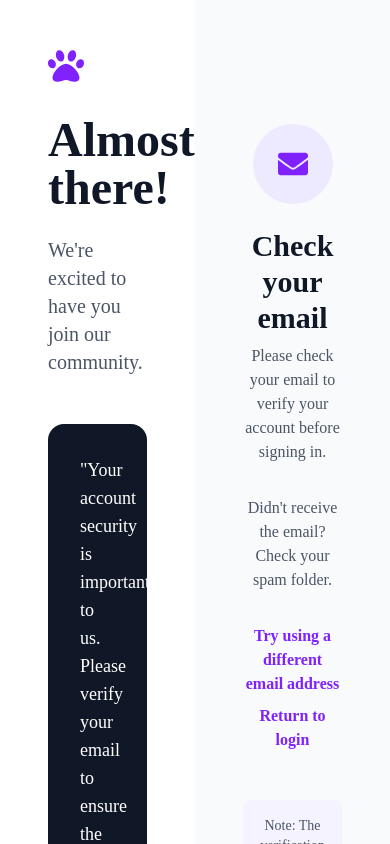
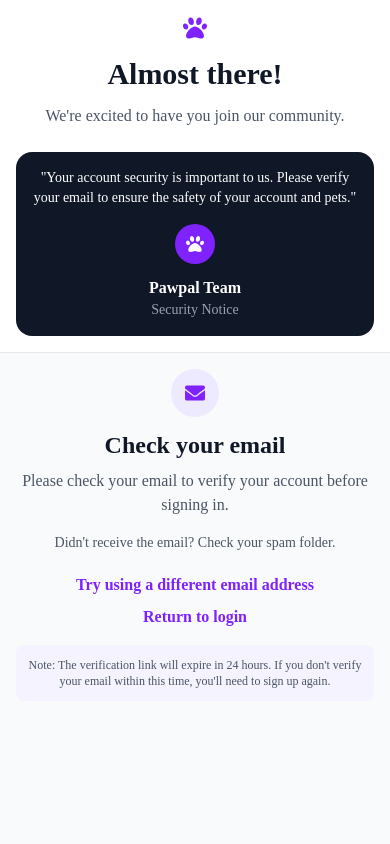
Before and after one commit to kurtRuzzelSapo/Pawpal, a React (Vite) app: page /verify-email in a window 390 px wide. Shown: the top 844 px of the page. Built offline with nearby package versions, Linux system fonts and the light colour scheme; a web font is replaced by a local one.

Commit message:
rev changes
rev

```diff
--- a/src/pages/AdoptionManagement.tsx
+++ b/src/pages/AdoptionManagement.tsx
@@ -9,6 +9,7 @@ interface AdoptedRecord {
   adopted_at?: string | null;
   adopter_id?: string | null;
   adopter_name?: string | null;
+  adopter_email?: string | null;
 }
 
 export default function AdoptionManagement() {
@@ -25,7 +26,6 @@ export default function AdoptionManagement() {
         const res = await supabase
           .from("posts")
           .select("id, name, image_url, updated_at, created_at, status")
-          .ilike("status", "%adopted%")
           .order("updated_at", { ascending: false });
         postsData = res.data as any[] | null;
         postsError = res.error;
@@ -39,7 +39,6 @@ export default function AdoptionManagement() {
           const res = await supabase
             .from("post")
             .select("id, name, image_url, updated_at, created_at, status")
-            .ilike("status", "%adopted%")
             .order("updated_at", { ascending: false });
           postsData = res.data as any[] | null;
           postsError = res.error;
@@ -50,12 +49,17 @@ export default function AdoptionManagement() {
 
       if (postsError) throw postsError;
 
-      if (!postsData || postsData.length === 0) {
+      const adoptedPosts =
+        postsData?.filter((p: any) =>
+          (p.status || "").toLowerCase().includes("adopted")
+        ) || [];
+
+      if (adoptedPosts.length === 0) {
         setRecords([]);
         return;
       }
 
-      const postIds = postsData.map((p: any) => p.id);
+      const postIds = adoptedPosts.map((p: any) => p.id);
 
       // Fetch adoption applications for these posts (get most recent applicant per post)
       // Fetch adoption records (applications/requests). Try plural then fallback to 'adoption_requests'
@@ -89,11 +93,22 @@ export default function AdoptionManagement() {
 
       if (appsError) throw appsError;
 
-      // Build mapping postId -> most recent approved (or any) application
+      const ACCEPTED_STATUSES = ["approved", "accepted", "adopted", "completed"];
+
+      // Build mapping postId -> preferred approved application (fallback to most recent)
       const appMap = new Map<number, any>();
       (appsData || []).forEach((app: any) => {
-        if (!appMap.has(app.post_id)) {
-          appMap.set(app.post_id, app);
+        const normalizedStatus = (app.status || "").toLowerCase();
+        const isApproved = ACCEPTED_STATUSES.includes(normalizedStatus);
+        const existing = appMap.get(app.post_id);
+
+        if (!existing) {
+          appMap.set(app.post_id, { ...app, __isApproved: isApproved });
+          return;
+        }
+
+        if (!existing.__isApproved && isApproved) {
+          appMap.set(app.post_id, { ...app, __isApproved: true });
         }
       });
 
@@ -115,33 +130,50 @@ export default function AdoptionManagement() {
 
           if (profilesData && profilesData.length > 0) {
             usersMap = profilesData.reduce((acc: Record<string, any>, u: any) => {
-              acc[u.id] = u;
+              acc[u.id] = { id: u.id, full_name: u.full_name, email: null };
               return acc;
             }, {} as Record<string, any>);
-          } else {
-            // Fallback: call RPC `get_user_name` for each id (works even if `profiles` table isn't populated)
-            // Note: this may be slower; but adoption volumes are small in admin view.
+          }
+
+          // Fetch additional info from users table (for email / fallback names)
+          const { data: userTableData } = await supabase
+            .from("users")
+            .select("user_id, full_name, email")
+            .in("user_id", adopterIds as any);
+
+          (userTableData || []).forEach((u) => {
+            usersMap[u.user_id] = {
+              id: u.user_id,
+              full_name: u.full_name || usersMap[u.user_id]?.full_name || "Unknown",
+              email: u.email || usersMap[u.user_id]?.email || null,
+            };
+          });
+
+          // Fallback: call RPC `get_user_name` for ids still missing
+          const missingIds = adopterIds.filter((uid) => !usersMap[uid]);
           await Promise.all(
-              adopterIds.map(async (uid: string) => {
+            missingIds.map(async (uid: string) => {
               try {
                 const { data: nameData, error: nameError } = await supabase.rpc("get_user_name", { user_id: uid });
                 if (!nameError && nameData) {
-                    // rpc returns scalar text; shape it into an object for mapping
-                    usersMap[uid] = { id: uid, full_name: Array.isArray(nameData) ? nameData[0] : nameData };
+                  usersMap[uid] = {
+                    id: uid,
+                    full_name: Array.isArray(nameData) ? nameData[0] : nameData,
+                    email: null,
+                  };
                 }
               } catch (err) {
                 console.warn("RPC get_user_name failed for", uid, err);
               }
             })
           );
-          }
         } catch (e) {
-          // If profiles or RPC are restricted by RLS, log and continue
+          // If we fail to fetch user info due to RLS, log and continue
           console.warn("Failed to fetch adopter user records:", e);
         }
       }
 
-      const records: AdoptedRecord[] = postsData.map((p: any) => {
+      const records: AdoptedRecord[] = adoptedPosts.map((p: any) => {
         const app = appMap.get(p.id);
         const adopterId = app?.applicant_id || null;
         const adopter = adopterId ? usersMap[adopterId] : null;
@@ -149,9 +181,10 @@ export default function AdoptionManagement() {
           post_id: p.id,
           post_name: p.name,
           image_url: p.image_url || null,
-          adopted_at: app?.created_at || null,
+          adopted_at: app?.created_at || p.updated_at || p.created_at || null,
           adopter_id: adopterId,
           adopter_name: adopter?.full_name || null,
+          adopter_email: adopter?.email || null,
         };
       });
 
@@ -212,8 +245,11 @@ export default function AdoptionManagement() {
                     </div>
                   </td>
                   <td className="px-6 py-4 whitespace-nowrap">
-                    {r.adopter_name || "Unknown"}
-                    <div className="text-xs text-gray-400">{r.adopter_id}</div>
+                    <div className="font-medium text-gray-900">{r.adopter_name || "Unknown"}</div>
+                    {r.adopter_email && (
+                      <div className="text-xs text-gray-500">{r.adopter_email}</div>
+                    )}
+                    <div className="text-xs text-gray-400">{r.adopter_id || "N/A"}</div>
                   </td>
                   <td className="px-6 py-4 whitespace-nowrap text-sm text-gray-500">
                     {r.adopted_at ? new Date(r.adopted_at).toLocaleString() : "-"}
--- a/src/pages/ChatPage.tsx
+++ b/src/pages/ChatPage.tsx
@@ -1589,7 +1589,7 @@ const ChatPage: React.FC = () => {
                   baseName = currentConversation.adopter_name;
                 } else {
                   // Fallback to getUserInfo if we can't match roles
-                  const senderInfo = await getUserInfo(newMessage.sender_id);
+              const senderInfo = await getUserInfo(newMessage.sender_id);
                   baseName = senderInfo.name;
                 }
 
--- a/src/pages/VerifyEmailPage.tsx
+++ b/src/pages/VerifyEmailPage.tsx
@@ -144,60 +144,59 @@ const VerifyEmailPage = () => {
   };
 
   return (
-    <div className="min-h-screen flex bg-gray-50">
-      {/* Left Section */}
-      <div className="w-1/2 p-12 flex flex-col justify-between bg-white">
+    <div className="min-h-screen flex flex-col md:flex-row bg-gray-50">
+      {/* Left column (mobile-first stacked) */}
+      <div className="w-full md:w-1/2 p-4 md:p-10 flex flex-col justify-between bg-white border-b border-gray-200 md:border-b-0 md:border-r">
         <div>
-          <div className="mb-8">
-            <FaPaw className="text-violet-600 text-4xl" />
+          <div className="mb-4 md:mb-8 flex justify-center md:justify-start">
+            <FaPaw className="text-violet-600 text-2xl md:text-4xl" />
           </div>
-          <h1 className="text-5xl font-bold mb-6 text-gray-900">
+          <h1 className="text-3xl md:text-5xl font-bold mb-3 md:mb-6 text-gray-900 text-center md:text-left">
             Almost there!
           </h1>
-          <p className="text-xl text-gray-600 mb-12">
+          <p className="text-base md:text-xl text-gray-600 mb-6 md:mb-12 text-center md:text-left">
             We're excited to have you join our community.
           </p>
         </div>
 
-        {/* Info Card */}
-        <div className="bg-gray-900 text-white p-8 rounded-2xl">
-          <p className="text-lg mb-6">
+        <div className="w-full max-w-lg mx-auto bg-gray-900 text-white p-4 md:p-8 rounded-2xl text-center md:text-left space-y-4 md:space-y-6">
+          <p className="text-sm md:text-lg">
             "Your account security is important to us. Please verify your email to ensure the safety of your account and pets."
           </p>
-          <div className="flex items-center">
-            <div className="w-12 h-12 bg-violet-600 rounded-full flex items-center justify-center text-xl">
+          <div className="flex flex-col sm:flex-row sm:items-center sm:justify-start gap-3">
+            <div className="w-10 h-10 md:w-12 md:h-12 bg-violet-600 rounded-full flex items-center justify-center text-lg md:text-xl mx-auto sm:mx-0">
               <FaPaw />
             </div>
-            <div className="ml-4">
+            <div className="text-center sm:text-left">
               <p className="font-semibold">Pawpal Team</p>
-              <p className="text-gray-400">Security Notice</p>
+              <p className="text-gray-400 text-sm">Security Notice</p>
             </div>
           </div>
         </div>
       </div>
 
-      {/* Right Section */}
-      <div className="w-1/2 p-12 flex items-center justify-center">
-        <div className="w-full max-w-md text-center">
-          <div className="mb-8">
-            <div className="bg-violet-100 w-20 h-20 rounded-full mx-auto flex items-center justify-center mb-6">
-              <FaEnvelope className="text-violet-600 text-3xl" />
+      {/* Right column */}
+      <div className="w-full md:w-1/2 p-4 md:p-10 flex items-start md:items-center justify-center">
+        <div className="w-full max-w-md text-center space-y-4 md:space-y-6">
+          <div>
+            <div className="bg-violet-100 w-12 h-12 md:w-20 md:h-20 rounded-full mx-auto flex items-center justify-center mb-3 md:mb-6">
+              <FaEnvelope className="text-violet-600 text-xl md:text-3xl" />
             </div>
-            <h2 className="text-3xl font-bold mb-2 text-gray-900">Check your email</h2>
+            <h2 className="text-2xl md:text-3xl font-bold mb-2 text-gray-900">
+              Check your email
+            </h2>
             {email && (
-              <p className="text-gray-600 mb-4">
+              <p className="text-gray-600 mb-3 md:mb-4 break-words">
                 We've sent a verification link to:
                 <br />
-                <span className="font-medium text-gray-800">{email}</span>
+                <span className="font-semibold text-gray-800">{email}</span>
               </p>
             )}
-            <p className="text-gray-600 mb-8">
-              {message}
-            </p>
+            <p className="text-gray-600 mb-2 md:mb-6 break-words">{message}</p>
           </div>
 
-          <div className="space-y-4">
-            <p className="text-gray-600">
+          <div className="space-y-3 md:space-y-4">
+            <p className="text-gray-600 text-sm md:text-base">
               Didn't receive the email? Check your spam folder.
             </p>
 
@@ -205,40 +204,42 @@ const VerifyEmailPage = () => {
               <button
                 onClick={handleResend}
                 disabled={resending}
-                className="w-full bg-violet-600 text-white py-3 px-6 rounded-lg font-semibold hover:bg-violet-700 transition-colors duration-300 disabled:opacity-50 disabled:cursor-not-allowed"
+                className="w-full bg-violet-600 text-white py-2.5 md:py-3 px-4 md:px-6 rounded-lg font-semibold hover:bg-violet-700 transition disabled:opacity-50 disabled:cursor-not-allowed"
               >
                 {resending ? "Sending..." : "Resend Verification Email"}
               </button>
             )}
 
             {resendMessage && (
-              <div className={`p-3 rounded-lg ${
-                resendMessage.includes("sent")
-                  ? "bg-green-50 text-green-700 border border-green-200"
-                  : "bg-red-50 text-red-700 border border-red-200"
-              }`}>
+              <div
+                className={`p-3 rounded-lg ${
+                  resendMessage.includes("sent")
+                    ? "bg-green-50 text-green-700 border border-green-200"
+                    : "bg-red-50 text-red-700 border border-red-200"
+                }`}
+              >
                 {resendMessage}
               </div>
             )}
 
-            <div className="flex flex-col gap-2 pt-4">
+            <div className="flex flex-col gap-2 pt-2 md:pt-4">
               <Link
                 to="/signup"
-                className="text-violet-600 hover:text-violet-800 font-semibold text-center"
+                className="text-violet-600 hover:text-violet-800 font-semibold"
               >
                 Try using a different email address
               </Link>
               <Link
                 to="/login"
-                className="text-violet-600 hover:text-violet-800 font-semibold text-center"
+                className="text-violet-600 hover:text-violet-800 font-semibold"
               >
                 Return to login
               </Link>
             </div>
           </div>
 
-          <div className="mt-12 p-4 bg-violet-50 rounded-lg">
-            <p className="text-sm text-gray-600">
+          <div className="w-full max-w-lg mx-auto p-3 md:p-4 bg-violet-50 rounded-lg text-center">
+            <p className="text-xs md:text-sm text-gray-600">
               Note: The verification link will expire in 24 hours. If you don't verify your email within this time, you'll need to sign up again.
             </p>
           </div>
--- a/src/pages/VetDashboard.tsx
+++ b/src/pages/VetDashboard.tsx
@@ -34,6 +34,8 @@ interface User {
   verified: boolean;
   created_at: string;
   adoption_validation?: { [key: string]: string };
+  declined?: boolean;
+  declined_reason?: string | null;
 }
 
 const VetSidebar = ({ activeSection }: { activeSection: string }) => {
@@ -174,6 +176,7 @@ export default function VetDashboard() {
         .select("*")
         .eq("role", "user")
         .eq("verified", false)
+        .eq("declined", false)
         .order("created_at", { ascending: false });
 
       if (usersError) {
@@ -217,6 +220,27 @@ export default function VetDashboard() {
       toast.error("Failed to fetch pending users");
     } finally {
       setLoading(false);
+    }
+  };
+
+  const handleDeclineUser = async (userId: string) => {
+    const reason = window.prompt(
+      "Optional: Enter a reason for declining this account (leave blank to skip)."
+    );
+
+    try {
+      const { error } = await supabase
+        .from("users")
+        .update({ declined: true, declined_reason: reason || null })
+        .eq("user_id", userId);
+
+      if (error) throw error;
+
+      toast.success("User declined and removed from pending approvals.");
+      fetchPendingUsers();
+    } catch (error) {
+      console.error("Error declining user:", error);
+      toast.error("Failed to decline user");
     }
   };
 
@@ -610,20 +634,28 @@ export default function VetDashboard() {
                                 Awaiting assessment
                               </div>
                             )}
+                            <div className="flex flex-col sm:flex-row gap-2">
                               <button
                                 disabled={
                                   !user.adoption_validation ||
                                   !viewedAssessments[user.user_id]
                                 }
                                 onClick={() => handleVerifyUser(user.user_id)}
-                              className={`bg-green-500 text-white px-4 py-2 rounded transition-colors ${
+                                className={`flex-1 bg-green-500 text-white px-4 py-2 rounded transition-colors ${
                                   !user.adoption_validation || !viewedAssessments[user.user_id]
                                     ? "opacity-50 cursor-not-allowed"
                                     : "hover:bg-green-600"
                                 }`}
                               >
-                              Verify Account
+                                Verify
                               </button>
+                              <button
+                                onClick={() => handleDeclineUser(user.user_id)}
+                                className="flex-1 bg-red-500 text-white px-4 py-2 rounded transition-colors hover:bg-red-600"
+                              >
+                                Decline
+                              </button>
+                            </div>
                             {!viewedAssessments[user.user_id] &&
                               user.adoption_validation && (
                                 <div className="text-xs text-yellow-600 mt-1">
```
Also changed, not shown: 2 other files (tests, documents, lock files or other folders). Lines whose indentation alone changed are shown as unchanged.
